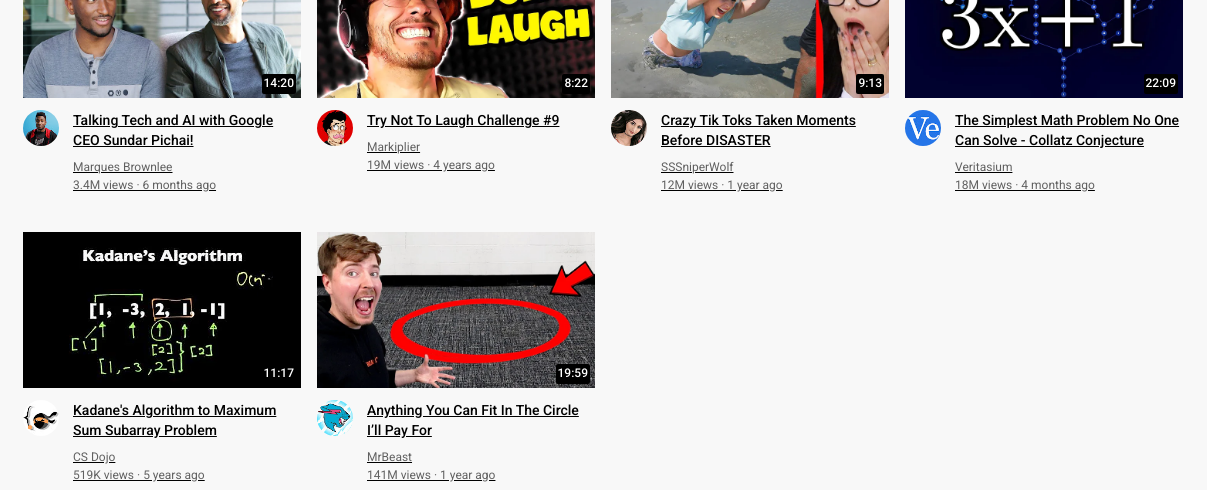
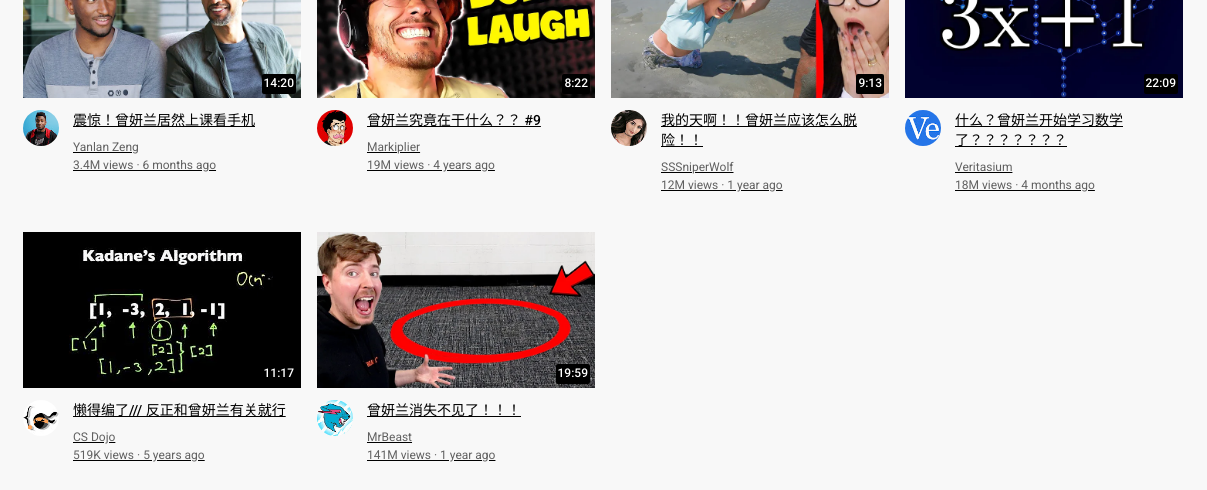
Before and after one commit to NiningSS/NHX-website, a plain HTML site: page index.html in a window 1280 px wide. Shown: the part 138-628 px from the top of the page, 73-1280 px from the left. Drawn offline with Linux system fonts and the light colour scheme.

Commit message:
Update index.html

```diff
--- a/index.html
+++ b/index.html
@@ -1,7 +1,7 @@
 <!DOCTYPE html>
 <html>
   <head>
-    <title>YouTube.com Clone</title>
+    <title>NiTubetest.com Clone</title>
 
     <link rel="preconnect" href="https://fonts.googleapis.com">
     <link rel="preconnect" href="https://fonts.gstatic.com" crossorigin>
@@ -80,10 +80,10 @@
           <div class="video-info">
             <a href="https://www.youtube.com/watch?v=n2RNcPRtAiY" target="_blank" class="video-title-link"></a>
             <p class="video-title">
-              Talking Tech and AI with Google CEO Sundar Pichai!
+              震惊！曾妍兰居然上课看手机
             </p>
             <p class="video-author">
-              Marques Brownlee
+              Yanlan Zeng
             </p>
             <p class="video-stats">
               3.4M views &#183; 6 months ago
@@ -104,7 +104,7 @@
           </div>
           <div class="video-info">
             <p class="video-title">
-              Try Not To Laugh Challenge #9
+              曾妍兰究竟在干什么？？ #9
             </p>
             <p class="video-author">
               Markiplier
@@ -127,7 +127,7 @@
           </div>
           <div class="video-info">
             <p class="video-title">
-              Crazy Tik Toks Taken Moments Before DISASTER
+              我的天啊！！曾妍兰应该怎么脱险！！
             </p>
             <p class="video-author">
               SSSniperWolf
@@ -150,7 +150,7 @@
           </div>
           <div class="video-info">
             <p class="video-title">
-              The Simplest Math Problem No One Can Solve - Collatz Conjecture
+              什么？曾妍兰开始学习数学了？？？？？？？
             </p>
             <p class="video-author">
               Veritasium
@@ -173,7 +173,7 @@
           </div>
           <div class="video-info">
             <p class="video-title">
-              Kadane's Algorithm to Maximum Sum Subarray Problem
+              懒得编了/// 反正和曾妍兰有关就行
             </p>
             <p class="video-author">
               CS Dojo
@@ -196,7 +196,7 @@
           </div>
           <div class="video-info">
             <p class="video-title">
-              Anything You Can Fit In The Circle I’ll Pay For
+              曾妍兰消失不见了！！！
             </p>
             <p class="video-author">
               MrBeast
```
